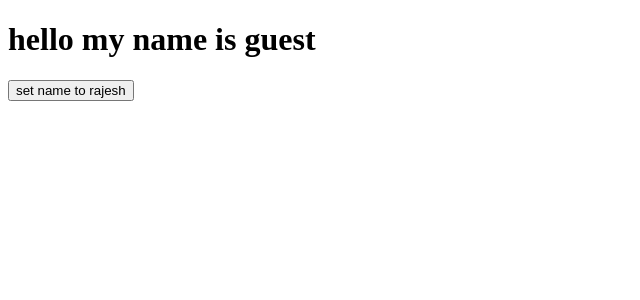
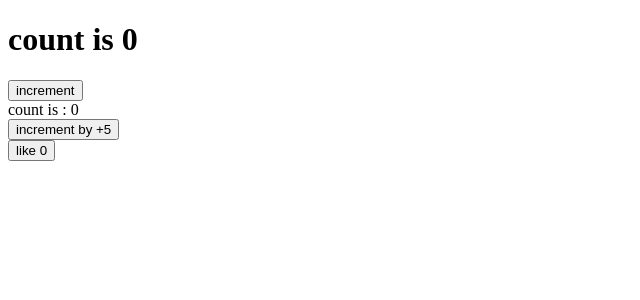
Before and after one commit to Rajeshsaharan/react-advance, a React (Create React App) app: page / in a window 1280 px wide. Shown: the top 300 px of the page, without its empty margins (0-640 px from the left). Built offline with nearby package versions, Linux system fonts and the light colour scheme.

Commit message:
setState

```diff
--- a/src/App.js
+++ b/src/App.js
@@ -1,9 +1,13 @@
 import React from "react";
-import Stateful from "./components/Stateful";
+import SetState from "./components/SetState";
+import PrevSetState from "./components/PrevSetState";
+import Like from "./components/Like";
 
 function App() {
   return <>
-     <Stateful></Stateful>
+  <SetState></SetState>
+  <PrevSetState></PrevSetState>
+  <Like></Like>
   </>;
 }
 
--- /dev/null
+++ b/src/components/Like.js
@@ -0,0 +1,40 @@
+import React, { Component } from 'react'
+
+ class Like extends Component {
+    constructor(props) {
+      super(props)
+
+      this.state = {
+         like : 0,
+      }
+    }
+    likePost(){
+        //two way to do it
+        //first one
+
+        // this.setState({
+        //     like : this.state.like + 1
+        // }
+
+        // )
+
+        //second way
+
+        this.setState((prevState)=>{
+            return {
+                like : prevState.like + 1
+            }
+        }, console.log("post liked"))
+    }
+
+
+  render() {
+    return (
+      <div>
+        <button onClick={()=>this.likePost()}>like {this.state.like}</button>
+      </div>
+    )
+  }
+}
+
+export default Like
--- /dev/null
+++ b/src/components/PrevSetState.js
@@ -0,0 +1,36 @@
+import React, { Component } from 'react'
+ class PrevSetState extends Component {
+    constructor(props) {
+      super(props)
+
+      this.state = {
+         count : 0,
+      }
+    }
+
+    incrementbyFive(){
+        // ! important
+        //here is setState taking two callback (callback1 , callback2)
+        //callback1 is returning an object with state-effect
+        //callback2 is called after when ui is updated
+
+        this.setState((prevState)=> {
+           return {
+            count : prevState.count + 5
+        }
+    })
+        console.log("function called", this.state.count)
+    }
+
+  render() {
+    return (
+        <>
+        <div>count is : {this.state.count}</div>
+        <button onClick={()=>this.incrementbyFive()}>increment by +5</button>
+        </>
+
+    )
+  }
+}
+
+export default PrevSetState
--- /dev/null
+++ b/src/components/SetState.js
@@ -0,0 +1,38 @@
+import React, { Component } from 'react'
+
+class SetState extends Component {
+    constructor(props) {
+      super(props)
+
+      this.state = {
+         count : 0
+      }
+    }
+
+    increment(){
+        // never change state directly it will never update ui Directly
+        //example
+        // this.state.count + 1; // wrong
+
+        //use always setState method to rerender the ui
+
+        this.setState({
+            count : this.state.count + 1
+        },
+        ()=>{
+            console.log("this is callback function it only called when setState method called")
+        }
+        ) // setState also a async method so we can use it any things we want to do after state update
+        console.log(this.state.count);
+    }
+  render() {
+    return (
+      <div>
+        <h1> count is {this.state.count}</h1>
+        <button onClick={()=>this.increment()}> increment</button>
+      </div>
+    )
+  }
+}
+
+export default SetState
--- a/src/components/Stateful.js
+++ /dev/null
@@ -1,28 +0,0 @@
-import React from "react";
-import { Component } from "react";
-
-
-class Stateful extends Component{
-    constructor(){ // constructor is important for adding property
-        super() // for base class inheritance
-        this.state = {
-            "name" : "guest"
-        }
-    }
-    changeName(name){
-        this.setState({
-            "name" : name
-        })
-    }
-    render(){
-        return (
-            <>
-            <h1> hello my name is {this.state.name}</h1>
-            <button onClick={()=>this.changeName("rajesh")}>set name to rajesh</button>
-            </>
-        )
-    }
-}
-
-
-export default Stateful;
```
Also changed, not shown: advance-react_8.jpg (deleted), advance-react_9.jpg (added).
